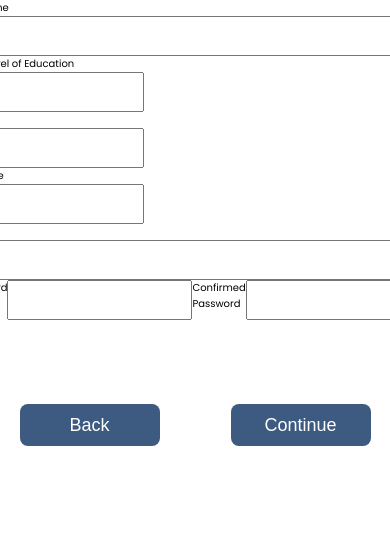
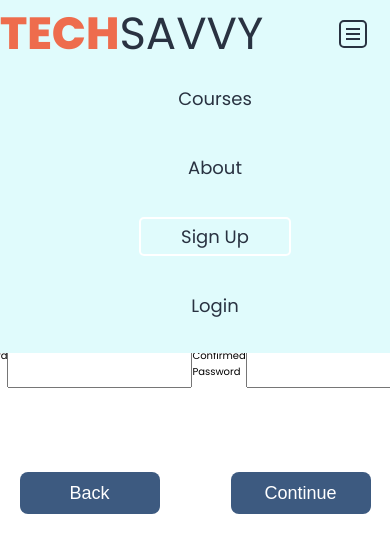
Before and after one commit to TechSavvy-Learn/tech-savvy, a SvelteKit app: page /signup in a window 390 px wide. Shown: the top 552 px of the page. Built offline with nearby package versions, Linux system fonts and the light colour scheme.

Commit message:
building out the hamburger component

```diff
--- /dev/null
+++ b/src/components/common/Hamburger.svelte
@@ -0,0 +1,80 @@
+<script>
+
+    import '@public/css/style.css';
+
+</script>
+<div class="hamburger">
+    <a href="/">
+        <h1 class="nav-title-alt logotext"><span>TECH</span>SAVVY</h1>
+    </a>
+    <section>
+        <ul>
+            <li><a href="/courses" class="nav-item">Courses</a></li>
+            <li><a href="/about" class="nav-item">About</a></li>
+            <li><a href="/signup" class="nav-item signup">Sign Up</a></li>
+            <li><a href="/login">Login</a></li>
+        </ul>
+    </section>
+    <button class="burger">
+        <div class="bar-1"></div>
+        <div class="bar-2"></div>
+        <div class="bar-3"></div>
+    </button>
+</div>
+
+<style>
+    .hamburger {
+        background-color: var(--desaturated-light-gray-blue);
+        display: flex;
+        justify-content: space-between;
+        align-items: center;
+        position: relative;
+    }
+    section{
+        position: absolute;
+        top: 100%;
+        left: 0;
+        background-color: var(--desaturated-light-gray-blue);
+        width: 100%;
+    }
+    ul {
+        display: flex;
+        flex-direction: column;
+        justify-content: space-between;
+        align-items: center;
+        gap: 5vh;
+        margin-top: 2vh;
+        margin-bottom: 4vh;
+        list-style: none;
+        font-size: 1.1rem;
+    }
+    .burger {
+        height: 28px;
+        aspect-ratio: 1;
+        border: 2px solid var(--dark-gray-blue);
+        background-color: transparent;
+        border-radius: 5px;
+        margin-right: 6vw;
+        display: flex;
+        align-items: center;
+        justify-content: center;
+    }
+    .burger > div {
+        height: 2px;
+        width: 14px;
+        background-color: var(--dark-gray-blue);
+        position: absolute;
+    }
+
+    .bar-1 {
+        transform: translateY(-5px);
+    }
+    .bar-3 {
+        transform: translateY(5px);
+    }
+    a {
+        color: var(--dark-gray-blue);
+        font-size: 1.8rem;
+        text-decoration: none;
+    }
+</style>
--- a/src/routes/(account)/signup/+page.svelte
+++ b/src/routes/(account)/signup/+page.svelte
@@ -2,6 +2,7 @@
 
     import '@public/css/style.css';
     import BackConBtn from '@components/common/BackConBtn.svelte';
+    import Hamburger from '../../../components/common/Hamburger.svelte';
 
 </script>
 
@@ -37,10 +38,18 @@ input {
     display: flex;
     justify-content: space-evenly;
 }
+section{
+    display: flex;
+    flex-direction: column;
+    justify-content: center;
+    align-items: center;
+    flex: 1;
+}
 
 </style>
 
 <div id="page-container" class="height-full">
+    <Hamburger />
     <main>
         <div class="outterContainer">
             <div class="createContainer"></div>
```
Also changed, not shown: src/components/common/NavBar.svelte (+11 -1 lines).
